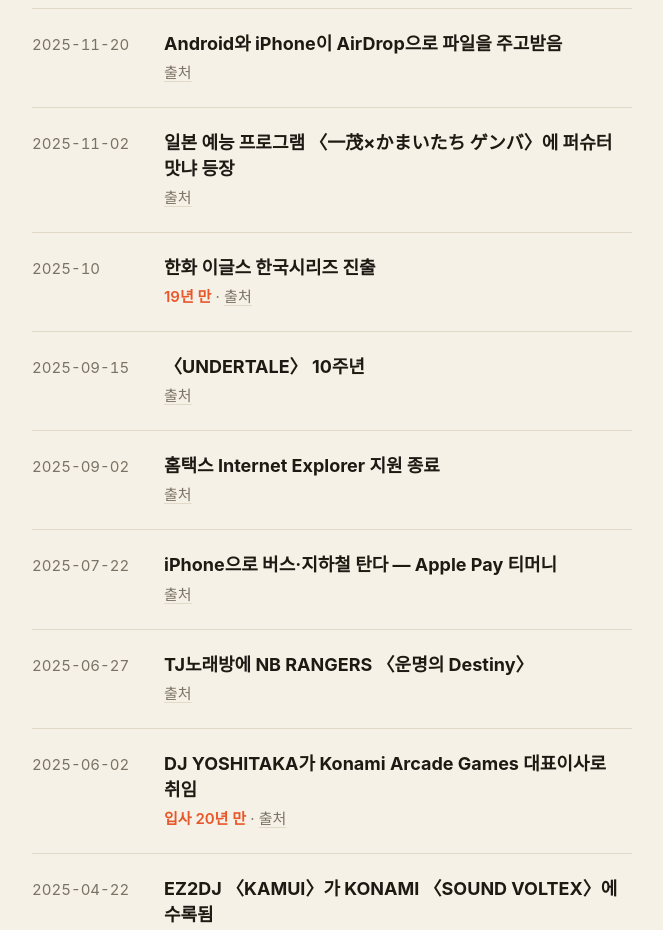
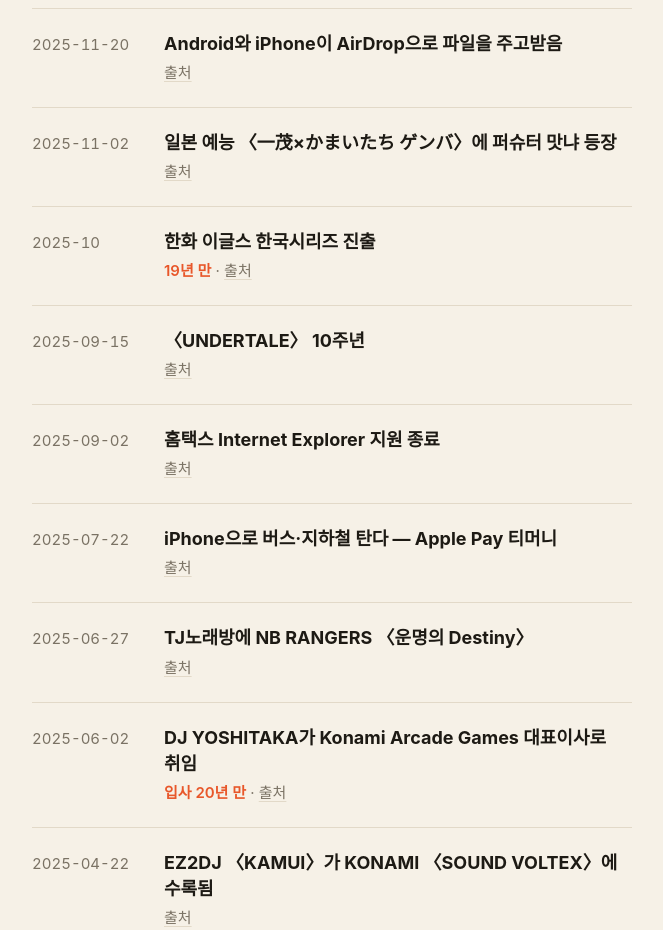
Before and after one commit to LPFchan/osalbol, a plain HTML site: page public/index.html in a window 1280 px wide. Shown: the part 1420-2350 px from the top of the page, without its empty margins (308-971 px from the left). Drawn offline with Linux system fonts and the light colour scheme; a web font is replaced by a local one.

Commit message:
Drop 프로그램 from the 맛냐 entry
timestamp: 2026-11-18 18-44-11 KST
changes:
- retitle to 일본 예능 〈一茂×かまいたち ゲンバ〉에 퍼슈터 맛냐 등장
rationale:
- operator wording
checks:
- grep confirms the new title

project: osalbol
agent: claude-code
role: worker
commit: LOG-20261118-184411-decode

```diff
--- a/public/index.html
+++ b/public/index.html
@@ -183,7 +183,7 @@
     <li>
       <time datetime="2025-11-02">2025-11-02</time>
       <div>
-        <h2>일본 예능 프로그램 〈一茂×かまいたち ゲンバ〉에 퍼슈터 맛냐 등장</h2>
+        <h2>일본 예능 〈一茂×かまいたち ゲンバ〉에 퍼슈터 맛냐 등장</h2>
         <p><a href="https://x.com/jee036/status/1988222535289499846">출처</a></p>
       </div>
     </li>
```
